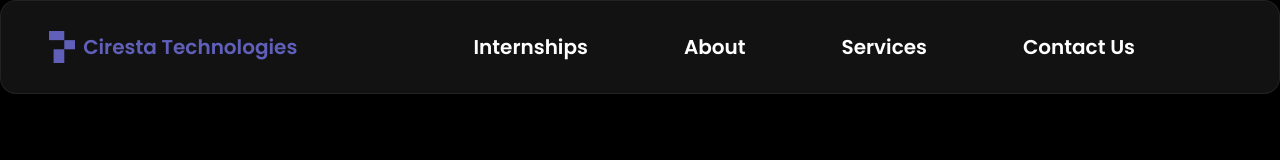
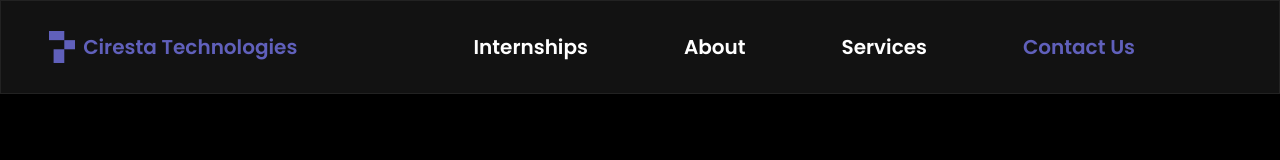
Before and after one commit to Ciresta/Landing-Page-Ciresta, a React (Create React App) app: page /contact in a window 1280 px wide. Shown: the top 160 px of the page. Built offline with nearby package versions, Linux system fonts and the light colour scheme.

Commit message:
minor bug fixed

```diff
--- a/public/index.html
+++ b/public/index.html
@@ -30,8 +30,8 @@
   <meta name="author" content="Ciresta Technologies" />
 
   <script src="https://cdn.tailwindcss.com"></script>
-  <link rel="apple-touch-icon" href="%PUBLIC_URL%/logo192.png" />
-  <link rel="manifest" href="%PUBLIC_URL%/manifest.json" />
+  <!-- <link rel="apple-touch-icon" href="%PUBLIC_URL%/logo192.png" /> -->
+  <!-- <link rel="manifest" href="%PUBLIC_URL%/manifest.json" /> -->
   <title>Ciresta Technologies</title>
 </head>
 
--- a/src/App.js
+++ b/src/App.js
@@ -1,22 +1,26 @@
+// App.js
 import React from 'react';
 import { BrowserRouter as Router, Routes, Route } from 'react-router-dom';
 import HeroMain from './components/HeroMain';
-import Footer from './components/Footer';
+import Navbar from './components/Navbar'; // Import Navbar
+import Footer from './components/Footer'; // Import Footer
 import Internship from './components/internship/Internship';
 import About from './components/MainAbout';
 import MainServices from './components/MainServices';
 import Contact from './components/Contact';
+import ScrollToTop from './components/Scroll';
 
 function App() {
   return (
     <Router>
+      <ScrollToTop>
         <div className="App">
+          <Navbar /> {/* Navbar is now common to all pages */}
           <Routes>
             <Route
               path="/"
               element={
                 <>
-                {/* <Navbar /> */}
                   <HeroMain />
                   {/* <CoreValues />
                   <OneStepSolution />
@@ -24,17 +28,17 @@ function App() {
                   <Team />
                   <Contact />
                    */}
-                <Footer />
                 </>
               }
             />
-
             <Route path="/internships" element={<Internship />} />
             <Route path="/about" element={<About />} />
             <Route path="/services" element={<MainServices />} />
             <Route path="/contact" element={<Contact />} />
           </Routes>
+          <Footer /> {/* Footer is now common to all pages */}
         </div>
+      </ScrollToTop>
     </Router>
   );
 }
--- a/src/components/Contact.js
+++ b/src/components/Contact.js
@@ -1,8 +1,8 @@
 import React, { useState } from "react";
 import emailjs from "emailjs-com"; // Import Email.js
 import ContactImg from "../assets/images/contact/contact.svg";
-import Navbar from './Navbar';
-import Footer from './Footer';
+// import Navbar from './Navbar';
+// import Footer from './Footer';
 
 const Contact = () => {
   const [formData, setFormData] = useState({
@@ -42,7 +42,7 @@ const Contact = () => {
 
   return (
     <>
-      <Navbar/>
+      {/* <Navbar/> */}
     <div className="bg-black" id='contact'>
       <div className="w-full max-w-screen-xl mx-auto py-12 px-4 md:px-12 flex flex-col md:flex-row items-stretch space-y-8 md:space-y-0 md:space-x-8">
         <div className="hidden md:flex bg-black rounded-lg w-full md:w-1/2 p-8 items-center justify-center">
@@ -117,7 +117,7 @@ const Contact = () => {
         </div>
       </div>
     </div>
-    <Footer/>
+    {/* <Footer/> */}
     </>
   );
 };
--- a/src/components/Hero.js
+++ b/src/components/Hero.js
@@ -2,14 +2,14 @@ import React from 'react';
 import heroImg from "../assets/images/hero/hero-img.png";
 import logoImg from "../assets/images/logo.svg";
 import '../App.css';
-import Navbar from './Navbar';
+// import Navbar from './Navbar';
 
 
 // hero section
 const Hero = () => {
   return (
     <>
-      <Navbar/>
+      {/* <Navbar/> */}
       <section className="text-center py-20 mb-[-60px] bg-custom min-h-screen">
         <div className="mb-8">
           <img src={logoImg} alt="Logo" className="mx-auto h-20 md:h-24 lg:h-28" />
--- a/src/components/HeroMain.js
+++ b/src/components/HeroMain.js
@@ -5,7 +5,6 @@ import CoreValues from './CoreValues';
 import OneStepSolution from './OneStepSolution';
 import Services from './Services';
 import Team from './Team';
-// import Contact from './Contact';
 
 
 const HeroSection = () => {
--- a/src/components/MainServices.js
+++ b/src/components/MainServices.js
@@ -1,7 +1,7 @@
 import React from 'react';
 import heroImage from '../assets/images/services/services_hero.svg';
-import Navbar from './Navbar';
-import Footer from './Footer';
+// import Navbar from './Navbar';
+// import Footer from './Footer';
 import Services from './Services';
 import ServicesDown from './services/ServicesBottom';
 import ZigZagService from './services/ZigZagService';
@@ -9,7 +9,7 @@ import ZigZagService from './services/ZigZagService';
 const MainServices = () => {
   return (
     <div className="relative">
-      <Navbar />
+      {/* <Navbar /> */}
 
       <section className="relative">
         <img
@@ -46,7 +46,7 @@ const MainServices = () => {
       <Services />
       <ServicesDown />
       <ZigZagService />
-      <Footer />
+      {/* <Footer /> */}
     </div>
   );
 };
--- a/src/components/Navbar.js
+++ b/src/components/Navbar.js
@@ -1,44 +1,54 @@
 import React, { useState } from 'react';
 import logo from '../assets/images/logo.svg';
 import { FaBars, FaTimes } from 'react-icons/fa';
-import { NavLink } from 'react-router-dom'; // Import NavLink from react-router-dom
+import { NavLink, useLocation } from 'react-router-dom';
 
 const Navbar = () => {
   const [isOpen, setIsOpen] = useState(false);
-  const customHoverColor = '#6060bb';
+  const location = useLocation(); // Access current path
 
   const toggleMenu = () => {
     setIsOpen(!isOpen);
   };
 
   return (
-    <nav className="flex sticky-nav-ciresta justify-between items-center py-6 px-4 md:px-12 text-white relative z-20" style={{position: "sticky"}}>
-      <NavLink to="/">
+    <nav
+      className="flex sticky-nav-ciresta justify-between items-center py-6 px-4 md:px-12 relative z-20"
+      style={{
+        position: 'sticky',
+        backgroundColor: 'rgba(72, 72, 72, 0.25)', // Set the original navbar background color
+        color: 'white',
+      }}
+    >
+      {/* Logo and Brand */}
       <div className="flex items-center space-x-2">
+        <NavLink to="/" className="flex items-center space-x-2">
           <img src={logo} alt="Ciresta Technologies Logo" className="h-8" />
-          <span className="font-semibold font-poppins text-xl" style={{ color: customHoverColor }}>
+          <span className="font-semibold text-xl" style={{ color: '#6060bb' }}>
             Ciresta Technologies
           </span>
-        </div>
         </NavLink>
-
-      <div className="hidden md:flex space-x-16 font-semibold font-poppins pr-20 text-xl">
-        <NavLinkStyled to="/internships">Internships</NavLinkStyled>
-        <NavLinkStyled to="/about">About</NavLinkStyled>
-        <NavLinkStyled to="/services">Services</NavLinkStyled>
-        <NavLinkStyled to="/contact">Contact Us</NavLinkStyled>
       </div>
 
+      {/* Desktop Links */}
+      <div className="hidden md:flex space-x-16 font-semibold pr-20 text-xl">
+        <NavLinkStyled to="/internships" currentPath={location.pathname}>Internships</NavLinkStyled>
+        <NavLinkStyled to="/about" currentPath={location.pathname}>About</NavLinkStyled>
+        <NavLinkStyled to="/services" currentPath={location.pathname}>Services</NavLinkStyled>
+        <NavLinkStyled to="/contact" currentPath={location.pathname}>Contact Us</NavLinkStyled>
+      </div>
+
+      {/* Mobile Menu Icon */}
       <div className="md:hidden">
         <button onClick={toggleMenu} className="text-white">
           {isOpen ? <FaTimes size={24} /> : <FaBars size={24} />}
         </button>
       </div>
 
+      {/* Mobile Menu */}
+      {isOpen && (
         <div
-        className={`absolute top-20 right-0 w-full transition-all duration-300 ease-in-out transform ${
-          isOpen ? 'opacity-100 translate-y-0' : 'opacity-0 -translate-y-4'
-        }`}
+          className="absolute top-20 right-0 w-full transition-all duration-300 ease-in-out transform opacity-100 translate-y-0"
           style={{
             background: 'rgba(72, 72, 72, 0.64)',
             borderRadius: '16px',
@@ -47,32 +57,38 @@ const Navbar = () => {
             WebkitBackdropFilter: 'blur(6.7px)',
             border: '1px solid rgba(72, 72, 72, 0.3)',
           }}
-
-
-
         >
           <div className="flex flex-col">
-          <NavLinkStyled to="/internships">Internships</NavLinkStyled>
-          <NavLinkStyled to="/about">About</NavLinkStyled>
-          <NavLinkStyled to="/services">Services</NavLinkStyled>
-          <NavLinkStyled to="/contact">Contact Us</NavLinkStyled>
+            <NavLinkStyled to="/internships" currentPath={location.pathname}>Internships</NavLinkStyled>
+            <NavLinkStyled to="/about" currentPath={location.pathname}>About</NavLinkStyled>
+            <NavLinkStyled to="/services" currentPath={location.pathname}>Services</NavLinkStyled>
+            <NavLinkStyled to="/contact" currentPath={location.pathname}>Contact Us</NavLinkStyled>
           </div>
         </div>
+      )}
     </nav>
   );
 };
 
-const NavLinkStyled = ({ to, children }) => (
+// Link Component with Active State Detection
+const NavLinkStyled = ({ to, children, currentPath }) => {
+  const isActive = currentPath === to;
+
+  return (
     <NavLink
       to={to}
-    className="block px-4 py-2 text-xl transition-colors duration-300 ease-in-out"
-    style={{ transition: 'color 0.3s ease-in-out' }}
-    activeStyle={{ color: '#6060bb' }} // Purple color when active
-    onMouseEnter={(e) => (e.target.style.color = '#6060bb')} // Hover effect
-    onMouseLeave={(e) => (e.target.style.color = e.target.classList.contains('active') ? '#6060bb' : 'white')} // Retain purple if active, revert to white if inactive
+      className="block px-4 py-2 text-xl"
+      style={{
+        color: isActive ? '#6060bb' : 'white', // Active link color
+        textDecoration: 'none', // No underline
+        transition: 'color 0.3s ease-in-out',
+      }}
+      onMouseEnter={(e) => (e.target.style.color = '#6060bb')}
+      onMouseLeave={(e) => (e.target.style.color = isActive ? '#6060bb' : 'white')}
     >
       {children}
     </NavLink>
   );
+};
 
 export default Navbar;
--- /dev/null
+++ b/src/components/Scroll.js
@@ -0,0 +1,15 @@
+// ScrollToTop.js
+import { useEffect } from 'react';
+import { useLocation } from 'react-router-dom';
+
+const ScrollToTop = ({ children }) => {
+  const { pathname } = useLocation();
+
+  useEffect(() => {
+    window.scrollTo(0, 0);
+  }, [pathname]);
+
+  return children || null;
+};
+
+export default ScrollToTop;
--- a/src/components/internship/Internship.js
+++ b/src/components/internship/Internship.js
@@ -6,15 +6,15 @@ import WhatYouWillGet from "./WhatGet";
 import Recommendation from "./Recommendation";
 import Register from "./Register";
 import Marquee from "./Marquee";
-import Navbar from "../../components/Navbar";
-import Footer from "../../components/Footer";
+// import Navbar from "../../components/Navbar";
+// import Footer from "../../components/Footer";
 import Domains from "./Domains";
 
 
 function Internship() {
   return (
     <div>
-        <Navbar/>
+        {/* <Navbar/> */}
         <Heads />
         <BenefitCards/>
         <Marquee/>
@@ -23,7 +23,7 @@ function Internship() {
         <WhatYouWillGet/>
         <Recommendation/>
         <Register/>
-        <Footer/>
+        {/* <Footer/> */}
     </div>
   )
 }
--- a/src/index.css
+++ b/src/index.css
@@ -179,7 +179,7 @@ code {
   position: absolute;
   background-image: url('/src/assets/images/hero/pattern.svg');
   background: rgba(72, 72, 72, 0.25);
-  border-radius: 16px;
+  border-radius: 0px;
   /* box-shadow: 0 4px 30px rgba(0, 0, 0, 0.1); */
   backdrop-filter: blur(5px);
   -webkit-backdrop-filter: blur(5px);
```
Also changed, not shown: src/components/MainAbout.js (+4 -4 lines). Lines whose indentation alone changed are shown as unchanged.
